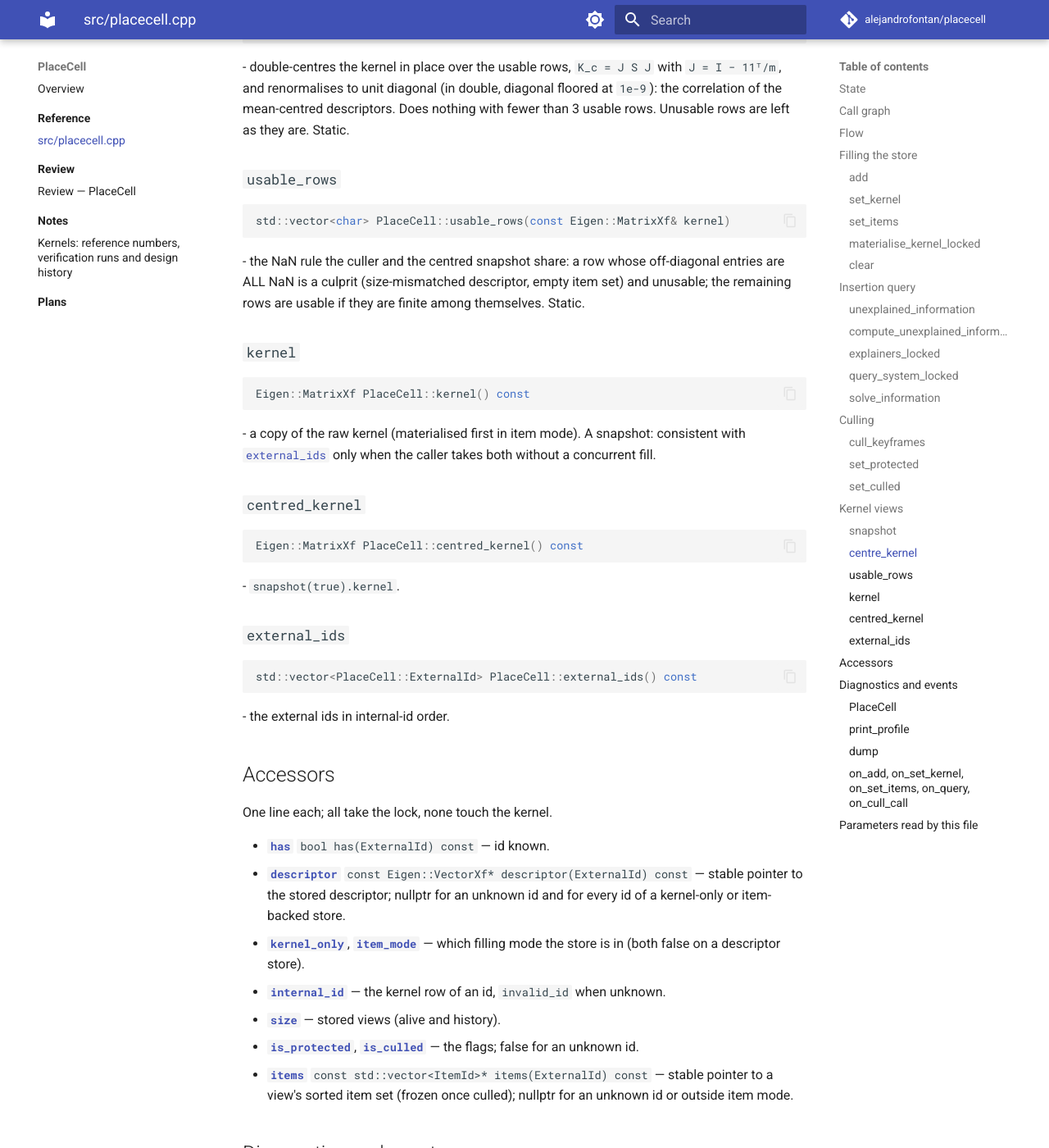
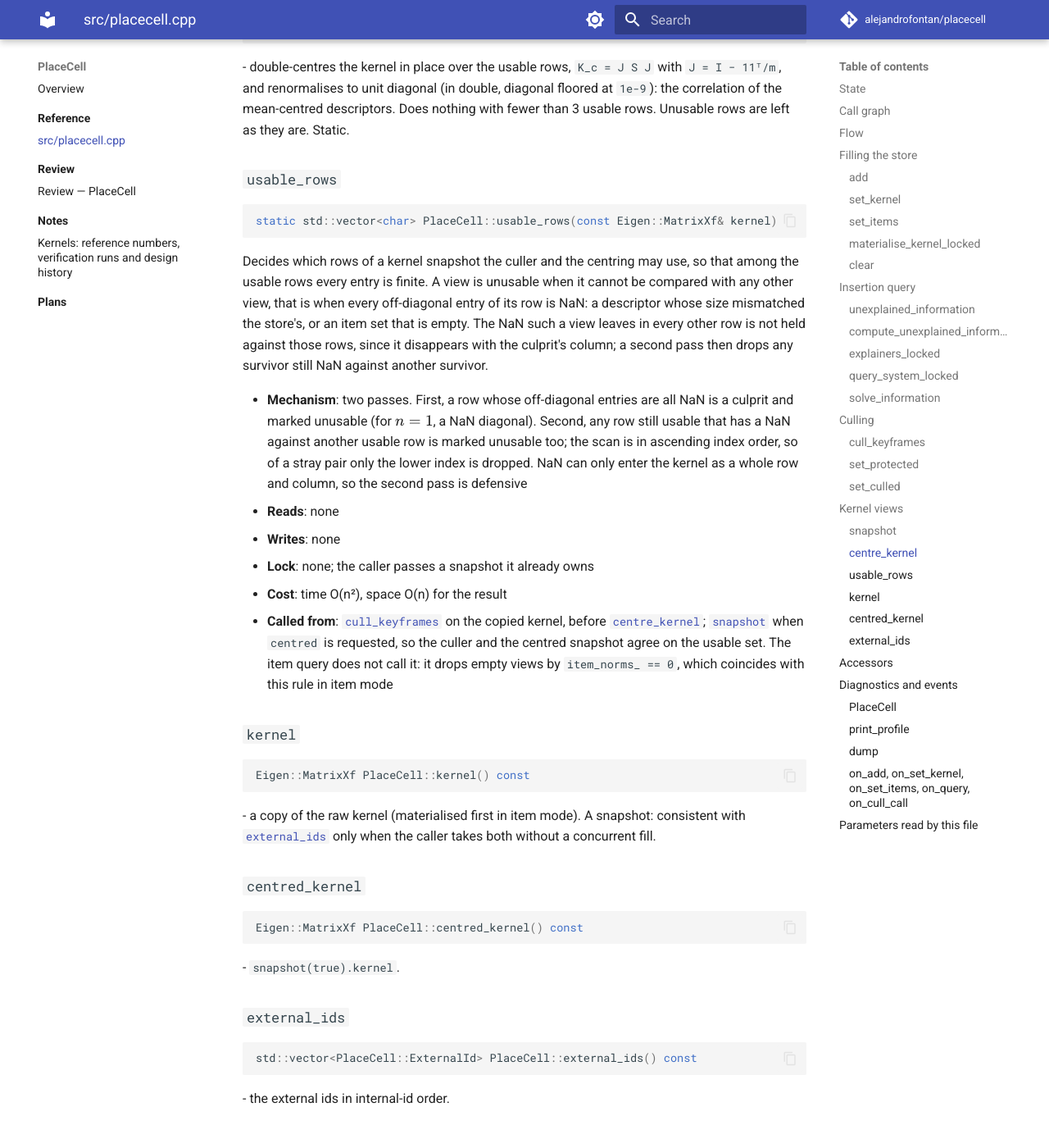
Before and after one commit to alejandrofontan/placecell, an MkDocs documentation site: the page built from docs/reference/placecell.md, in a window 1280 px wide and 1400 px high, scrolled down 8335 px. Shown: the whole window at 82% size. Built offline with MkDocs 1.6.1 and Material for MkDocs 9.7.7, drawn with Linux system fonts in a browser that asks for light colours; comment, search, counter and statistics services are not loaded.

Commit message:
docs: reference entry for usable_rows in the new bullet vocabulary
Lead paragraph states the invariant (finite among the usable rows) and the culprit rule;
Mechanism covers the two passes, the n = 1 case and the lower-index asymmetry of the
defensive second pass; static restored in the signature.

Co-Authored-By: Claude Fable 5.1 <noreply@anthropic.com>
Claude-Session: https://claude.ai/code/session_01LNGjzaVAmJmoNA4h3wxcF3

````diff
--- a/docs/reference/placecell.md
+++ b/docs/reference/placecell.md
@@ -356,11 +356,29 @@ void PlaceCell::centre_kernel(Eigen::MatrixXf& kernel, const std::vector<char>&
 ### `usable_rows`
 
 ```cpp
-std::vector<char> PlaceCell::usable_rows(const Eigen::MatrixXf& kernel)
+static std::vector<char> PlaceCell::usable_rows(const Eigen::MatrixXf& kernel)
 ```
-- the NaN rule the culler and the centred snapshot share: a row whose off-diagonal entries are
-  ALL NaN is a culprit (size-mismatched descriptor, empty item set) and unusable; the remaining rows
-  are usable if they are finite among themselves. Static.
+
+Decides which rows of a kernel snapshot the culler and the centring may use, so that among the
+usable rows every entry is finite. A view is unusable when it cannot be compared with any other
+view, that is when every off-diagonal entry of its row is NaN: a descriptor whose size mismatched
+the store's, or an item set that is empty. The NaN such a view leaves in every other row is not
+held against those rows, since it disappears with the culprit's column; a second pass then drops
+any survivor still NaN against another survivor.
+
+- **Mechanism**: two passes. First, a row whose off-diagonal entries are all NaN is a culprit and
+  marked unusable (for $n = 1$, a NaN diagonal). Second, any row still usable that has a NaN
+  against another usable row is marked unusable too; the scan is in ascending index order, so of
+  a stray pair only the lower index is dropped. NaN can only enter the kernel as a whole row and
+  column, so the second pass is defensive
+- **Reads**: none
+- **Writes**: none
+- **Lock**: none; the caller passes a snapshot it already owns
+- **Cost**: time O(n²), space O(n) for the result
+- **Called from**: [`cull_keyframes`](#cull_keyframes) on the copied kernel, before
+  [`centre_kernel`](#centre_kernel); [`snapshot`](#snapshot) when `centred` is requested, so the
+  culler and the centred snapshot agree on the usable set. The item query does not call it: it
+  drops empty views by `item_norms_ == 0`, which coincides with this rule in item mode
 
 ### `kernel`
 
````
